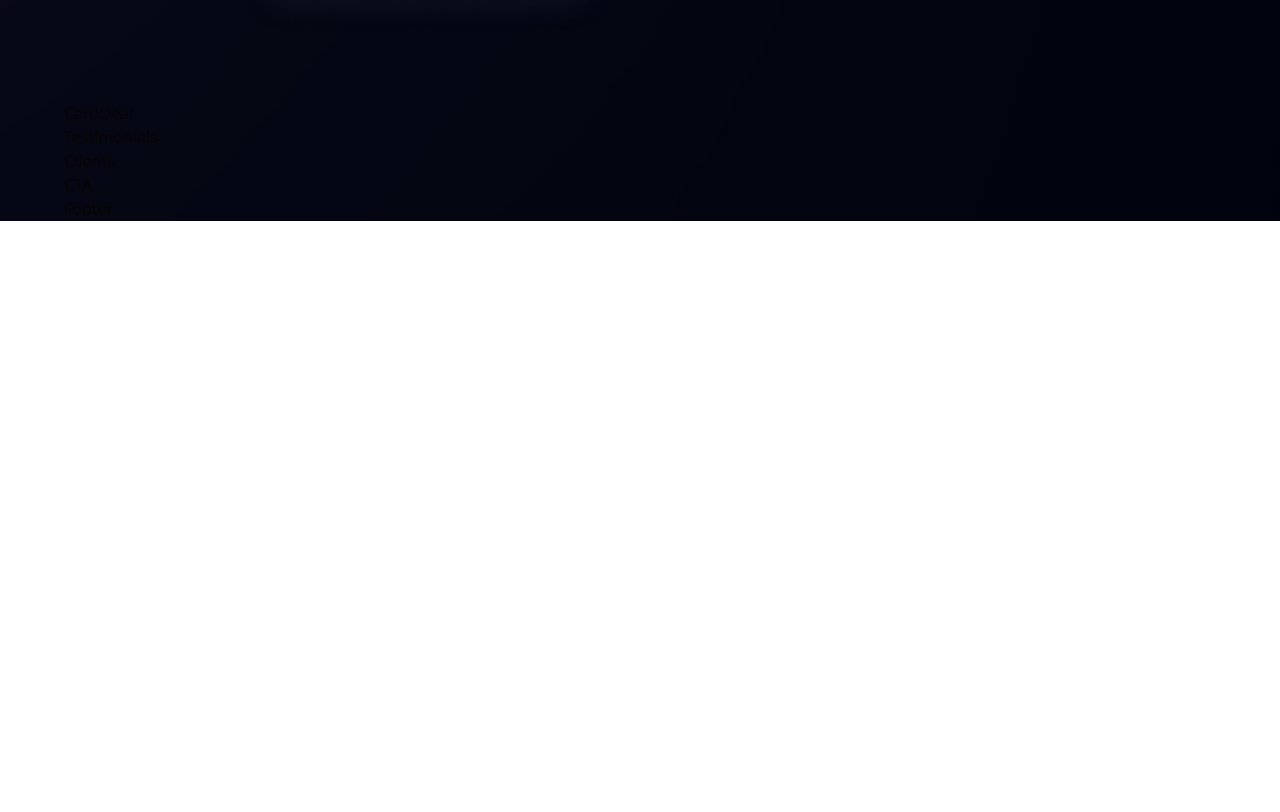
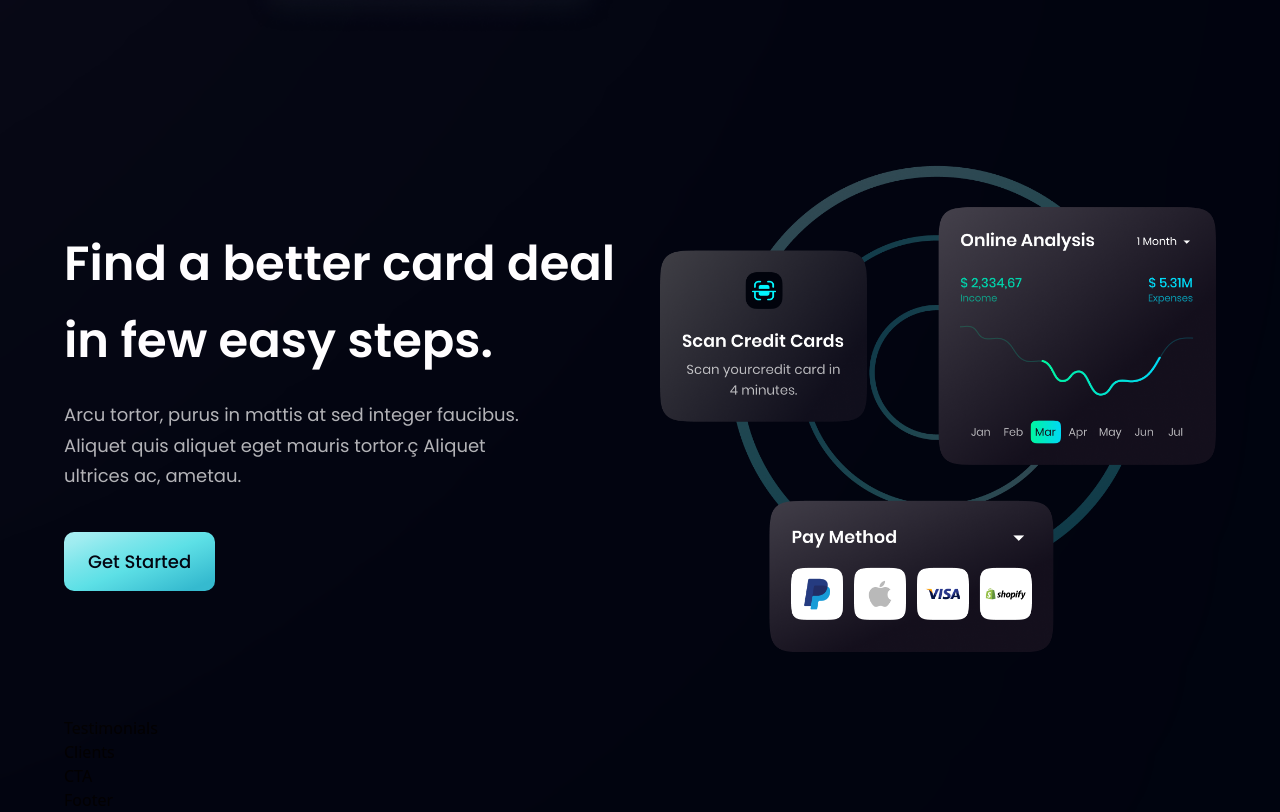
Before and after one commit to LxLorenzo/bank_modern_app, a React (Vite) app: page / in a window 1280 px wide. Shown: the part 2090-2902 px from the top of the page. Before the commit the page ends 2311 px from the top, so only its background shows below. Built offline with nearby package versions, Linux system fonts and the light colour scheme.

Commit message:
CardDeal finalizado

```diff
--- a/src/components/Button.jsx
+++ b/src/components/Button.jsx
@@ -2,7 +2,7 @@
 	return (
 		<button
 			type="button"
-			className={`py-4 px-6 bg-blue-gradient font-poppins font-medium text-[18px] text-primary outline-none ${styles}`}
+			className={`py-4 px-6 bg-blue-gradient font-poppins font-medium text-[18px] text-primary outline-none ${styles} rounded-[10px]`}
 		>
 			Get Started
 		</button>
--- a/src/components/CardDeal.jsx
+++ b/src/components/CardDeal.jsx
@@ -1,9 +1,25 @@
-import React from 'react'
+import { card } from "../assets";
+import styles, { layout } from "../style";
+import Button from "./Button";
 
-const CardDeal = () => {
-  return (
-    <div>CardDeal</div>
-  )
-}
+const CardDeal = () => (
+	<section className={layout.section}>
+		<div className={layout.sectionInfo}>
+			<h2 className={styles.heading2}>
+				Find a better card deal <br className="sm:block hidden" /> in few easy
+				steps.
+			</h2>
+			<p className={`${styles.paragraph} max-w-[470px] mt-5`}>
+				Arcu tortor, purus in mattis at sed integer faucibus. Aliquet quis
+				aliquet eget mauris tortor.ç Aliquet ultrices ac, ametau.
+			</p>
+			<Button styles="mt-10" />
+		</div>
 
-export default CardDeal
+		<div className={layout.sectionImg}>
+			<img src={card} alt="Card" className="w-[100%] h-[100%]" />
+		</div>
+	</section>
+);
+
+export default CardDeal;
```
Also changed, not shown: src/components/Billing.jsx (+27 -10 lines).
